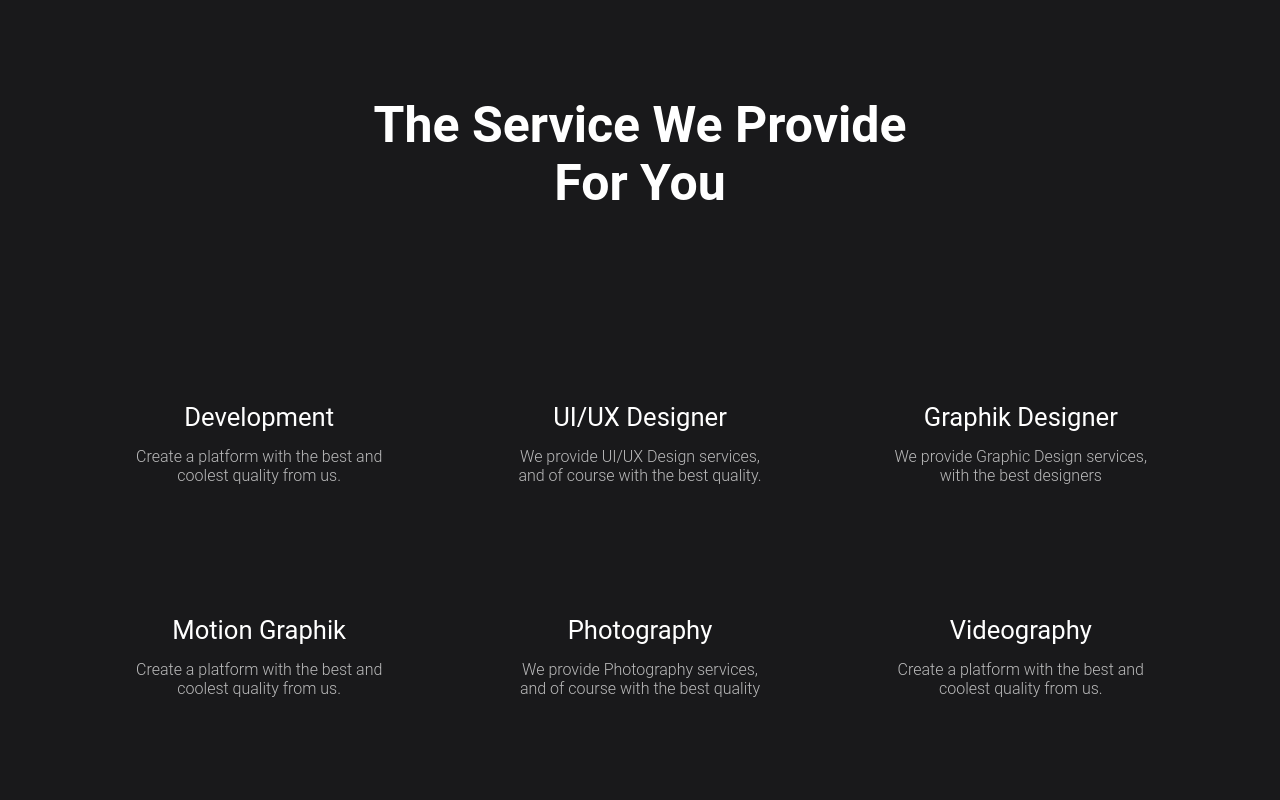
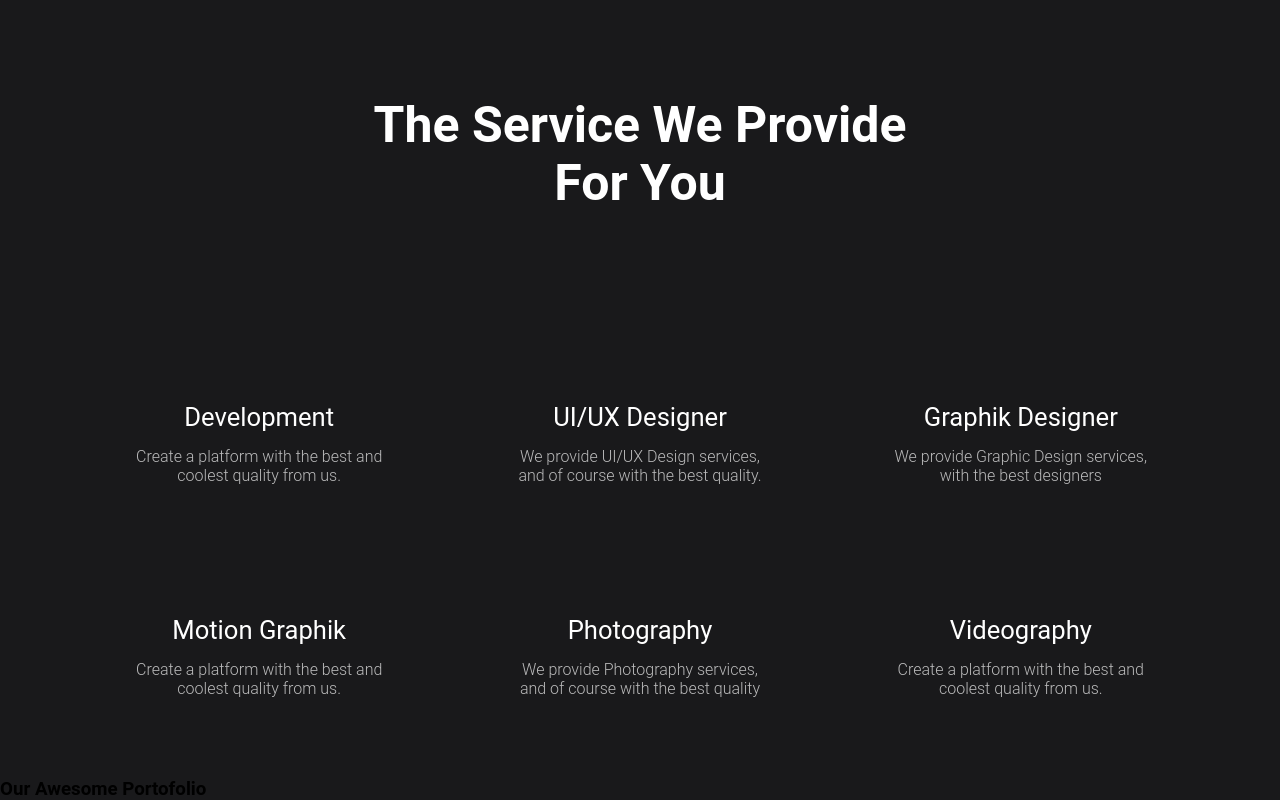
Before and after one commit to luizlopes12/Enver, a React (Create React App) app: page / in a window 1280 px wide. Shown: the part 1502-2302 px from the top of the page. Before the commit the page ends 2280 px from the top, so only its background shows below. Built offline with nearby package versions, Linux system fonts and the light colour scheme; grey boxes are pictures that could not be loaded.

Commit message:
Portfolio section

```diff
--- a/src/App.js
+++ b/src/App.js
@@ -4,7 +4,7 @@ import Header from './components/Header'
 import Banner from './components/Banner'
 import VideoSection from './components/VideoSection'
 import Services from './components/ServicesSection'
-
+import Portfolio from './components/Portfolio'
 function App() {
   return (
     <>
@@ -17,6 +17,7 @@ function App() {
               <Banner/>
               <VideoSection/>
               <Services/>
+              <Portfolio/>
             </>
           }/>
         </Routes>
--- a/src/components/Portfolio/index.jsx
+++ b/src/components/Portfolio/index.jsx
@@ -0,0 +1,17 @@
+import React from 'react'
+import {
+    Container,
+    Title,
+    Cards
+} from './style'
+import Card from '../shared/PortfolioCard'
+const Portfolio = () => {
+  return (
+    <Container>
+        <Title>Our Awesome Portofolio</Title>
+        <Cards></Cards>
+    </Container>
+  )
+}
+
+export default Portfolio
--- a/src/components/Portfolio/style.js
+++ b/src/components/Portfolio/style.js
@@ -0,0 +1,11 @@
+import styled from "styled-components";
+
+export const Container = styled.section`
+
+`;
+export const Title = styled.h3`
+
+`;
+export const Cards = styled.div`
+
+`;
--- a/src/components/shared/PortfolioCard/index.jsx
+++ b/src/components/shared/PortfolioCard/index.jsx
@@ -0,0 +1,9 @@
+import React from 'react'
+import {Container, CardImage} from './style'
+const Card = () => {
+  return (
+    <div>Card</div>
+  )
+}
+
+export default Card
--- a/src/components/shared/PortfolioCard/style.js
+++ b/src/components/shared/PortfolioCard/style.js
@@ -0,0 +1,8 @@
+import styled from "styled-components";
+
+export const Container = styled.div`
+
+`;
+export const CardImage = styled.img`
+
+`;
```
